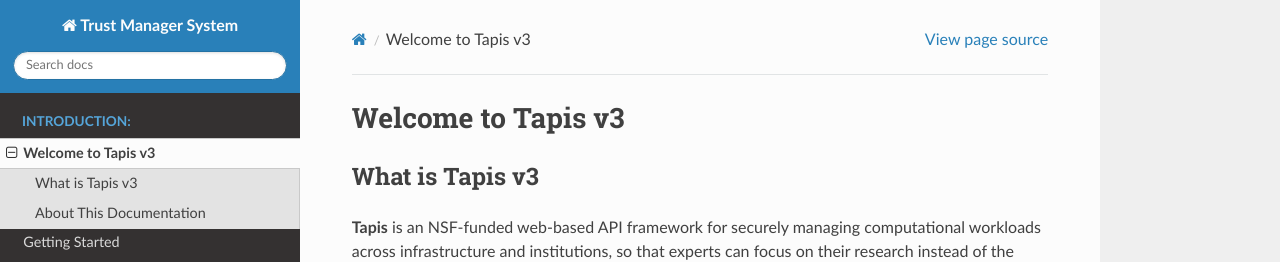
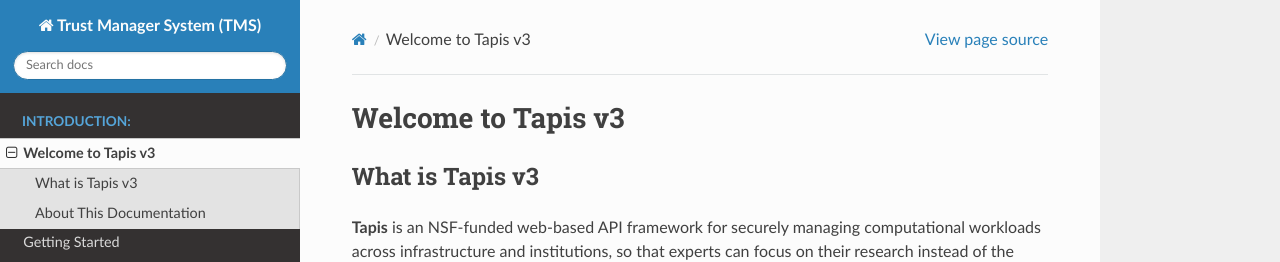
Before and after one commit to tapis-project/tms-documentation, a Sphinx documentation site: the page built from source/index.rst, in a window 1280 px wide. Shown: the top 262 px of the page. Built offline with Sphinx 7.4.7 and the Read the Docs theme 3.1.0, drawn with Linux system fonts in a browser that asks for light colours.

Commit message:
more changes

```diff
--- a/source/conf.py
+++ b/source/conf.py
@@ -20,7 +20,7 @@
 
 # -- Project information -----------------------------------------------------
 
-project = 'Trust Manager System'
+project = 'Trust Manager System (TMS)'
 copyright = '2024, Texas Advanced Computing Center, University of Texas, Austin'
 author = 'Cloud and Interactive Computing'
 
```
